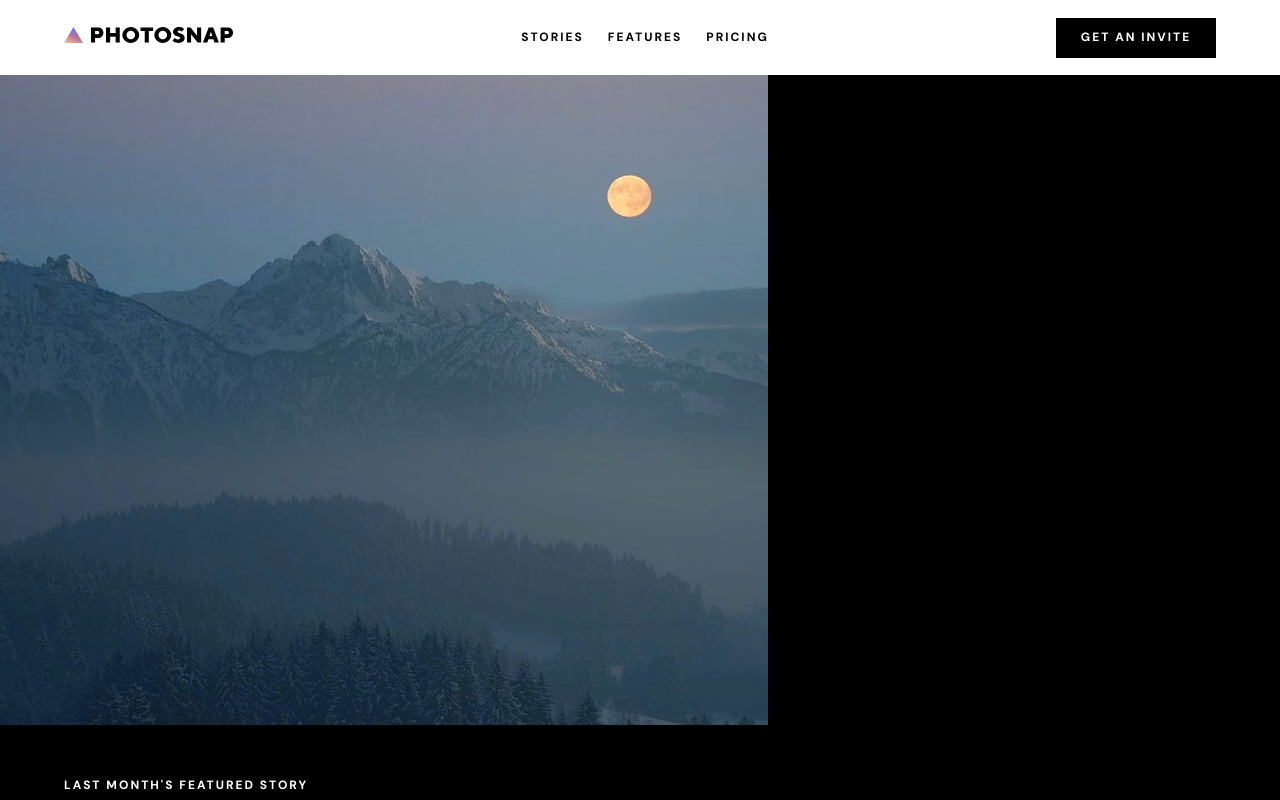
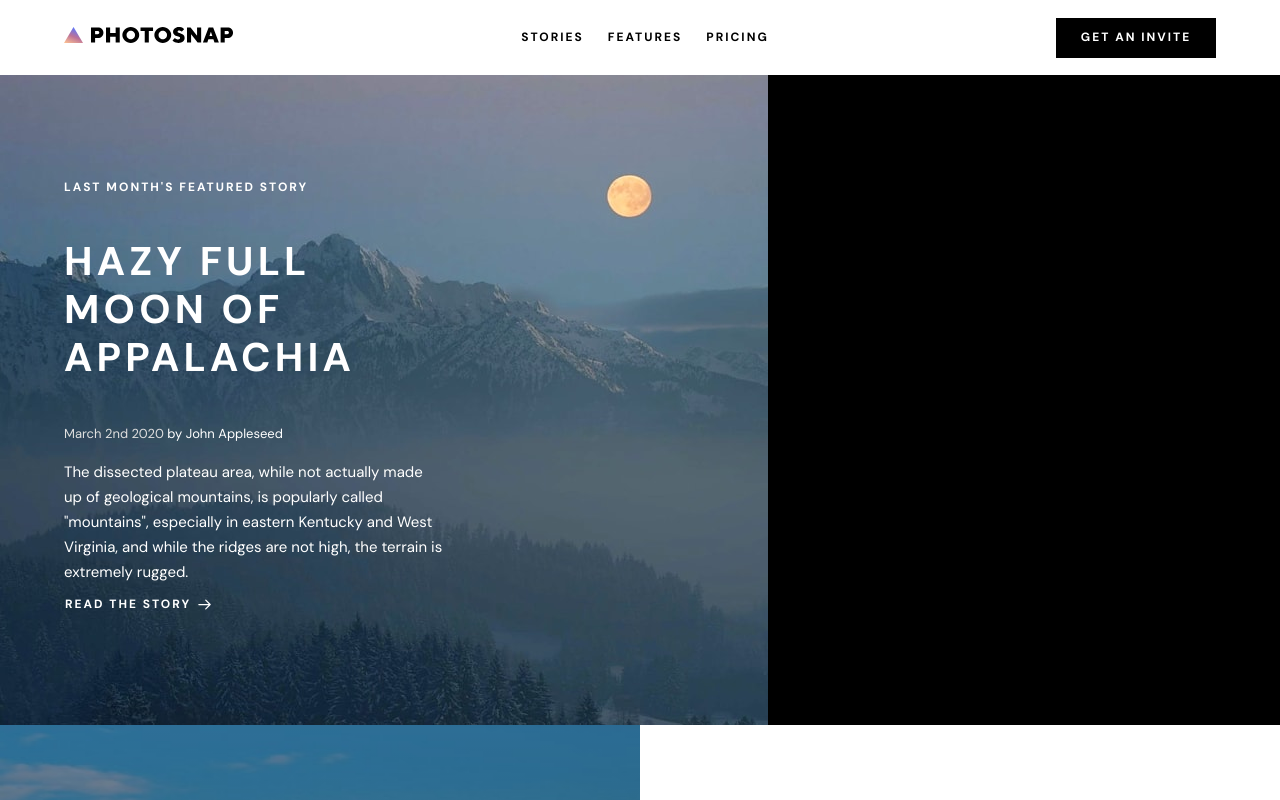
Before and after one commit to chungleee/photosnap, a Next.js app: page /stories in a window 1280 px wide. Shown: the top 800 px of the page. Built offline with nearby package versions, Linux system fonts and the light colour scheme.

Commit message:
tablet styling

```diff
--- a/components/FeaturedStory/FeaturedStory.module.scss
+++ b/components/FeaturedStory/FeaturedStory.module.scss
@@ -1,8 +1,15 @@
 @import '../../styles/variables';
+@import '../../styles/mixins';
 
 .featured__story {
 	background-color: map-get($map: $colors, $key: pure-black);
 	color: map-get($map: $colors, $key: pure-white);
+
+	picture {
+		img {
+			width: 100%;
+		}
+	}
 
 	.container {
 		padding: 3rem 0;
@@ -19,4 +26,31 @@
 			padding-left: 0;
 		}
 	}
+
+	@include break-tablet {
+		position: relative;
+		display: flex;
+
+		.overlay {
+			position: absolute;
+			top: 0;
+			height: 100%;
+			display: flex;
+			align-items: center;
+			left: 5%;
+
+			.container {
+				display: flex;
+				flex-direction: column;
+				justify-content: space-between;
+				width: 380px;
+				height: 450px;
+				padding: 0;
+
+				button {
+					background-color: transparent;
+				}
+			}
+		}
+	}
 }
```
